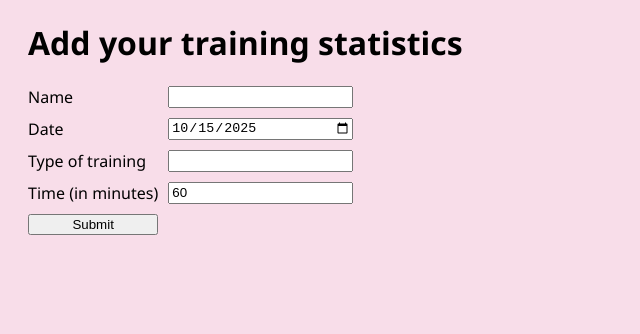
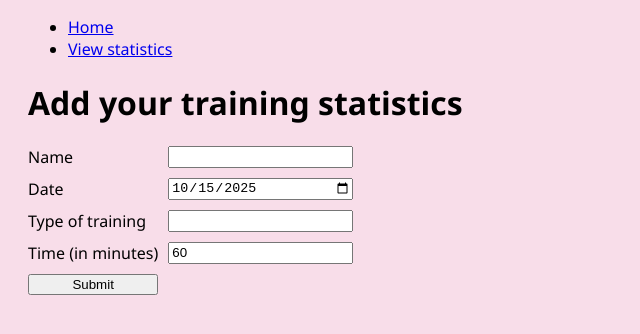
Before and after one commit to mariamair/trainingstats, a website: page public/index.html in a window 1280 px wide. Shown: the whole page, without its empty margins (0-640 px from the left). Drawn offline with Linux system fonts and the light colour scheme.

Commit message:
Add navigation

```diff
--- a/public/index.html
+++ b/public/index.html
@@ -8,6 +8,10 @@
   <script type="module" src="./js/index.js"></script>
 </head>
 <body>
+  <ul class="nav">
+    <li><a href="./index.html">Home</a></li>
+    <li><a href="./statstics.html">View statistics</a></li>
+  </ul>
   <h1>Add your training statistics</h1>
   <form id="trainingInformation">
     <label for="username">Name</label>
```
Also changed, not shown: index.html (+1 -0 lines).
